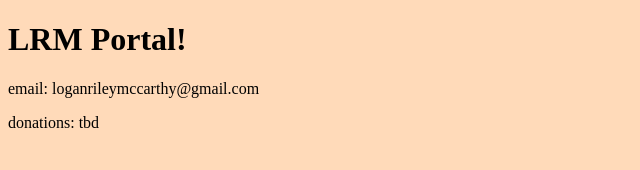
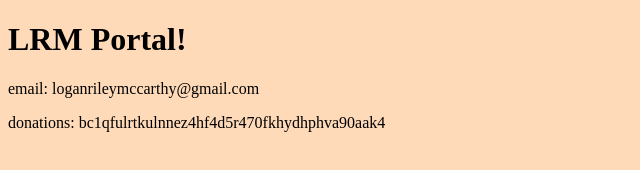
Before and after one commit to loganrileymccarthy/loganrileymccarthy.github.io, a plain HTML site: page index.html in a window 1280 px wide. Shown: the whole page, without its empty margins (0-640 px from the left). Drawn offline with Linux system fonts and the light colour scheme.

Commit message:
Update index.html
donation address

```diff
--- a/index.html
+++ b/index.html
@@ -7,7 +7,7 @@
 <body style="background-color:peachpuff;">
 <h1>LRM Portal!</h1>
 <p>email: loganrileymccarthy@gmail.com</p>
-<p>donations: tbd</p>
+<p>donations: bc1qfulrtkulnnez4hf4d5r470fkhydhphva90aak4</p>
 
 </body>
 </html>
```
